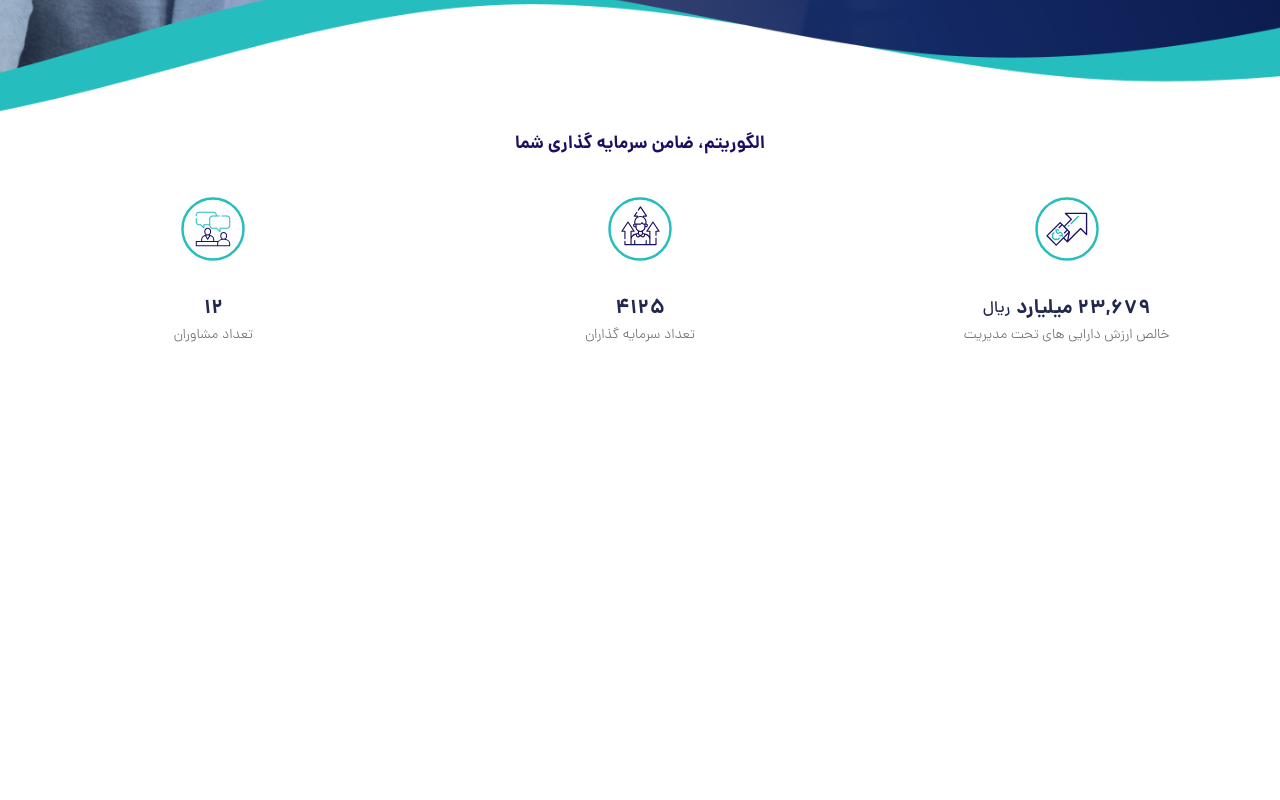
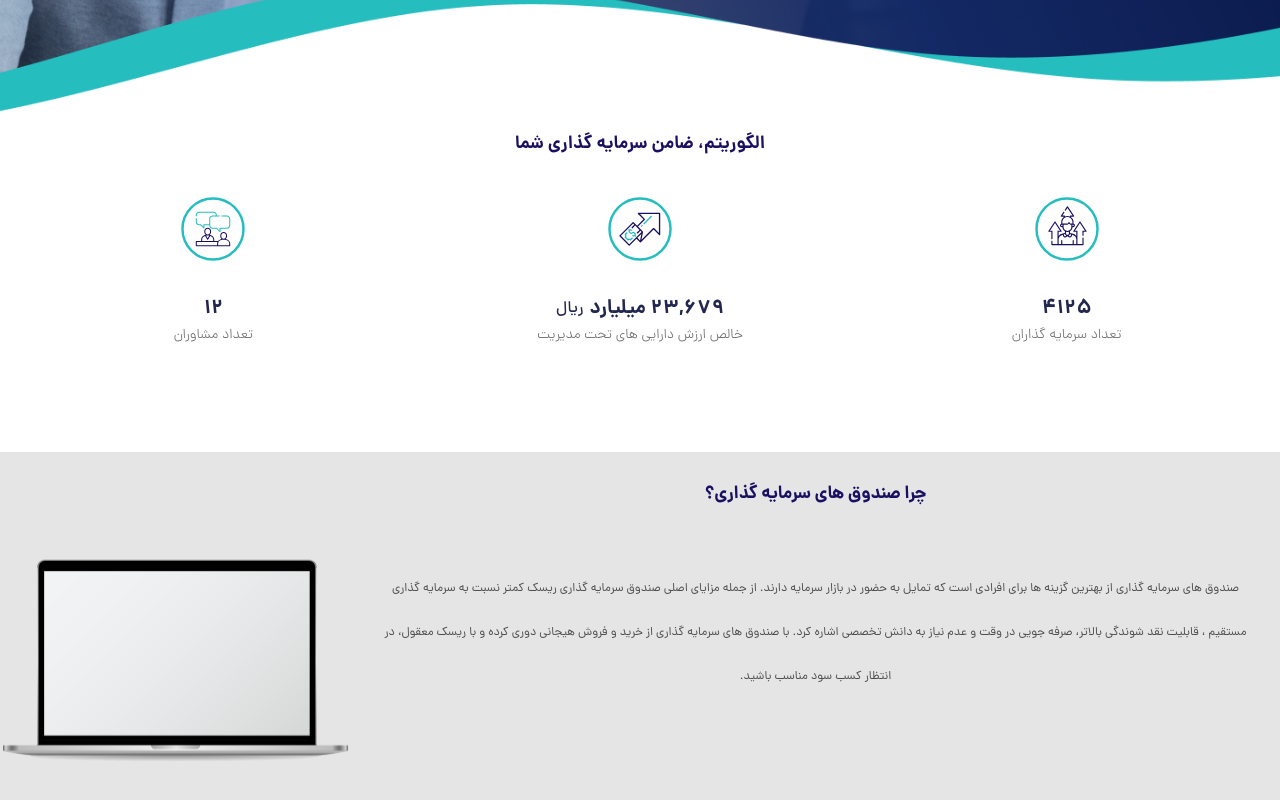
Before and after one commit to najdi123/Algorithm, a Next.js app: page / in a window 1280 px wide. Shown: the part 672-1472 px from the top of the page. Before the commit the page ends 1124 px from the top, so only its background shows below. Built offline with nearby package versions, Linux system fonts and the light colour scheme.

Commit message:
added MutualFunds component, phone and 1920px sizes

```diff
--- /dev/null
+++ b/src/components/MutualFunds/MutualFunds.module.css
@@ -0,0 +1,126 @@
+.wrapper{
+    background: #E5E5E5;
+    text-align: center;
+
+    /*position: relative;*/
+}
+.laptopBackground{
+    background: url("/images/laptop.svg");
+    width: 351.1px;
+    height: 207.05px;
+    margin: 0 auto;
+    background-size: cover;
+}
+.title{
+    font-family: Dana;
+    font-style: normal;
+    font-weight: bold;
+    font-size: 18px;
+    line-height: 28px;
+    /*display: flex;*/
+    /*align-items: center;*/
+    /*text-align: right;*/
+    letter-spacing: -0.015em;
+
+    color: #1A1061;
+
+    /*position: absolute;*/
+    padding: 29px 0 25px;
+    margin: 0;
+}
+.displayOnLarge{
+    display: none;
+}
+.description{
+    padding: 22px 27px;
+
+    font-family: Dana;
+    font-style: normal;
+    font-weight: normal;
+    font-size: 12px;
+    /*line-height: 246%;*/
+    line-height: 366%;
+    /* or 30px */
+    height: 310px;
+
+    text-align: center;
+
+    color: #4E4E4E;
+}
+.wrapper{}
+
+@media (min-width: 576px) {
+
+}
+@media (min-width: 768px) {
+    .wrapper{
+        display: flex;
+        flex-direction: row-reverse;
+        align-items: center;
+    }
+    .displayOnLarge{
+        display: block;
+    }
+    .displayOnSmall{
+        display: none;
+    }
+}
+@media (min-width: 992px) {  }
+@media (min-width: 1200px) {  }
+@media (min-width: 1900px) {
+    .wrapper{
+        padding-bottom: 177px;
+        position: relative;
+        height: 838px;
+    }
+    .title{
+        padding: 162px 141px 25px 0;
+        margin: 0;
+        font-size: 50px;
+        line-height: 78px;
+        display: flex;
+    }
+    .displayOnSmall{
+        display: none;
+    }
+    .description{
+        width: 920px;
+        height: 274px;
+        font-size: 24px;
+        line-height: 246%;
+        /* or 59px */
+
+
+        color: #4E4E4E;
+
+        padding: 0;
+        margin: 0 142px 0 0;
+        /*margin: 0;*/
+        text-align: right;
+
+
+    }
+    .laptopBackground{
+
+        width: 854px;
+        height: 503.62px;
+
+        margin: 157px 0 0 56px;
+        /*top: 170px;*/
+        /*left: 155px;*/
+
+
+    }
+    .topOrLeft{
+        position: absolute;
+        top: 0;
+        left: 0;
+    }
+    .bottomOrRight{
+        position: absolute;
+        /*top: 162px;*/
+        /*right: 141px;*/
+        top: 0;
+        right: 0;
+    }
+}
--- /dev/null
+++ b/src/components/MutualFunds/index.js
@@ -0,0 +1,30 @@
+import React from 'react';
+import styles from "./MutualFunds.module.css";
+
+const Index = () => {
+    return (
+        <div className={styles.wrapper}>
+           <div className={styles.topOrLeft}>
+               <h3 className={`${styles.title} ${styles.displayOnSmall}`}>چرا صندوق های سرمایه گذاری؟</h3>
+               <div className={styles.laptopBackground}>
+                   <div className={styles.video}>
+
+                   </div>
+               </div>
+           </div>
+            <div className={styles.bottomOrRight}>
+                <h3 className={`${styles.title} ${styles.displayOnLarge}`}>چرا صندوق های سرمایه گذاری؟</h3>
+                <p className={styles.description}>
+                    صندوق های سرمایه گذاری از بهترین گزینه ها برای افرادی است
+                    که تمایل به حضور در بازار سرمایه دارند. از جمله مزایای اصلی
+                    صندوق سرمایه گذاری ریسک کمتر نسبت به سرمایه گذاری مستقیم ، قابلیت نقد شوندگی بالاتر،
+                    صرفه جویی در وقت و عدم نیاز به دانش تخصصی اشاره کرد.
+                    با صندوق های سرمایه گذاری از خرید و فروش هیجانی
+                    دوری کرده و با ریسک معقول، در انتظار کسب سود مناسب باشید.
+                </p>
+            </div>
+        </div>
+    );
+};
+
+export default Index;
--- a/src/components/Statistics/Statistics.module.css
+++ b/src/components/Statistics/Statistics.module.css
@@ -129,6 +129,16 @@
     .description{
         margin: 0 auto;
     }
+    .investors{
+        order: 1;
+    }
+    .investments{
+        order: 2;
+    }
+    .advisors{
+        order: 3;
+    }
+
 }
 
 @media (min-width: 992px) {
--- a/src/components/Statistics/index.js
+++ b/src/components/Statistics/index.js
@@ -5,7 +5,7 @@ const Index = () => {
         <div className={styles.statsWrapper}>
             <h1 className={styles.title}>الگوریتم، ضامن سرمایه گذاری شما</h1>
             <div className={styles.statItems}>
-                <div className={styles.item}>
+                <div className={`${styles.item} ${styles.investments}`}>
                     <img className={styles.icon} src="/images/investment-icon.svg" alt=""/>
                     <div className={styles.text}>
                         <h4 className={styles.statTitle}>
@@ -17,7 +17,7 @@ const Index = () => {
 
                 </div>
 
-                <div className={styles.item}>
+                <div className={`${styles.item} ${styles.investors}`}>
                     <img className={styles.icon} src="/images/investors-icon.svg" alt=""/>
                     <div className={styles.text}>
                         <h4 className={styles.statTitle}>
@@ -28,7 +28,7 @@ const Index = () => {
 
                 </div>
 
-                <div className={styles.item}>
+                <div className={`${styles.item} ${styles.advisors}`}>
                     <img className={styles.icon} src="/images/advisors-icon.svg" alt=""/>
                     <div className={styles.text}>
                         <h4 className={styles.statTitle}>
--- a/src/components/navbar/navbar.module.css
+++ b/src/components/navbar/navbar.module.css
@@ -104,6 +104,7 @@
     }
     .phoneNumber{
         display: flex;
+        /*align-items: center;*/
 
         position: absolute;
         width: 124px;
@@ -120,7 +121,7 @@
 
     }
     .phoneIcon{
-
+    margin-bottom: 10px;
     }
 }
 @media (min-width: 1900px) {
--- a/src/pages/index.js
+++ b/src/pages/index.js
@@ -3,6 +3,7 @@ import styles from '../assets/styles/Home.module.css'
 import Layout from "../components/Layout";
 import TopHeader from "../components/TopHeader";
 import Statistics from "../components/Statistics";
+import MutualFunds from "../components/MutualFunds";
 
 export default function Home() {
   return (
@@ -16,6 +17,7 @@ export default function Home() {
         <TopHeader />
           <img className={styles.conatctPhone} src="/images/contact-phone.svg" alt=""/>
         <Statistics />
+        <MutualFunds />
 
       </main>
 
```
Also changed, not shown: public/images/laptop.svg (added).
